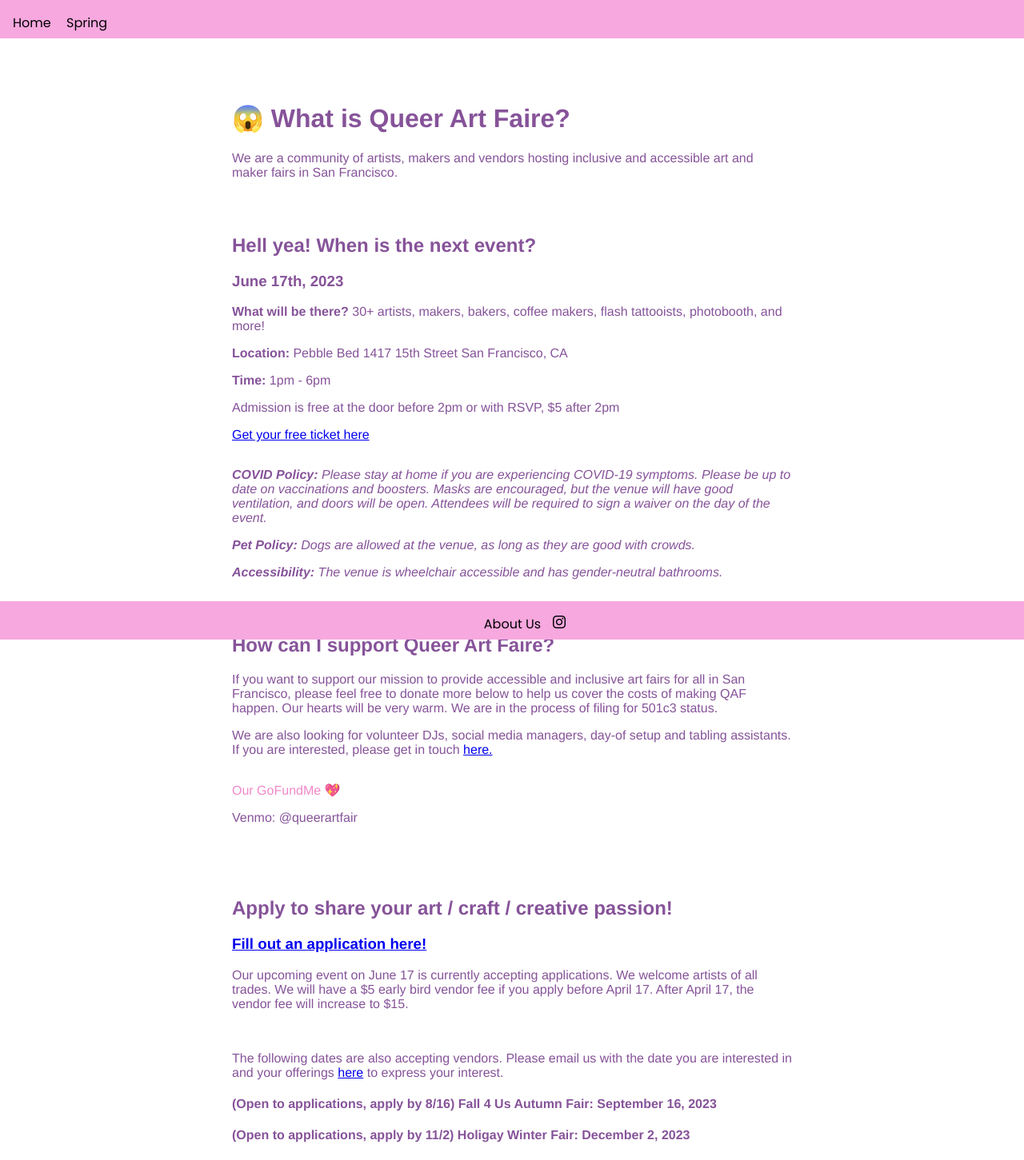
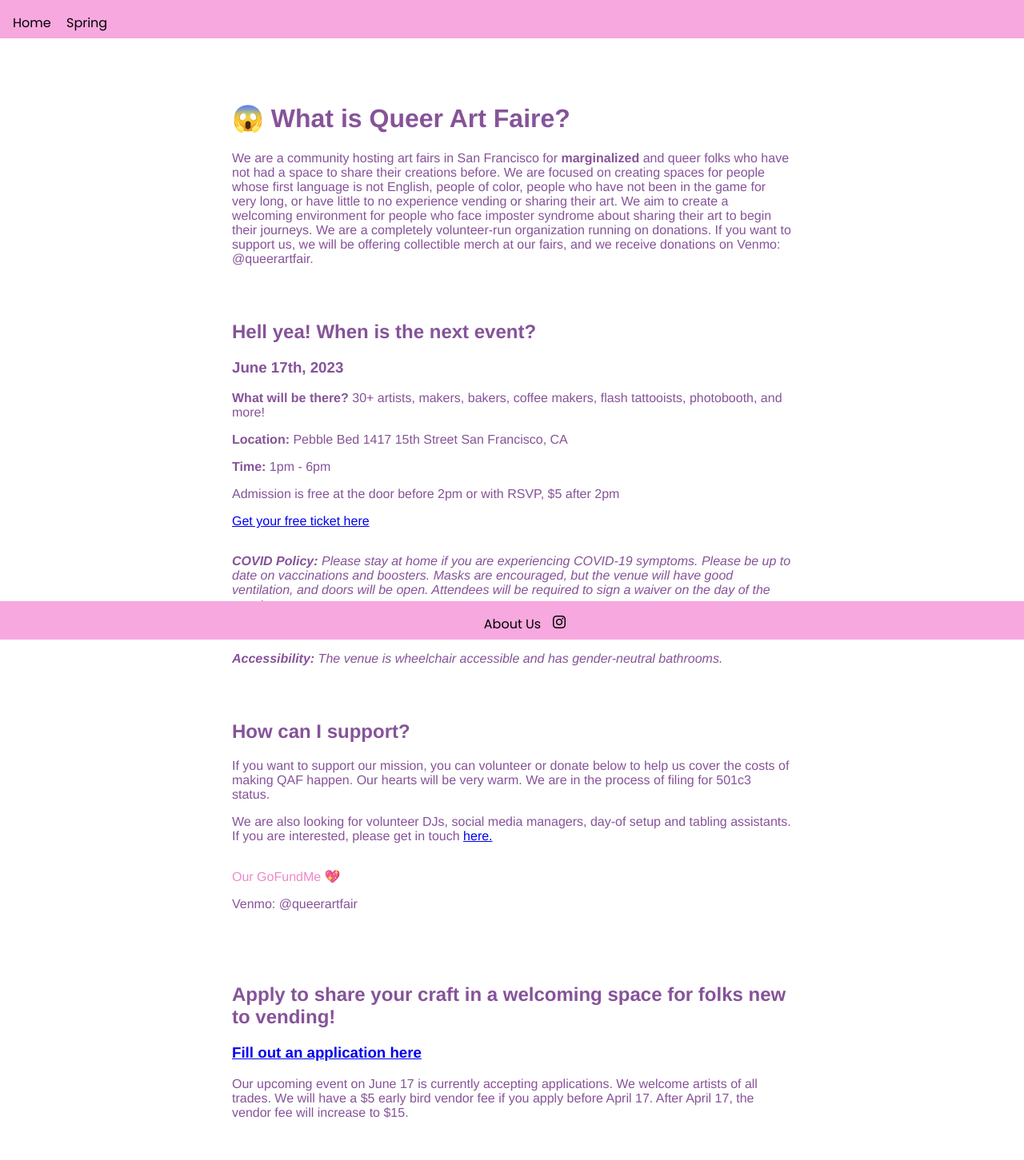
Before and after one commit to michellewong793/queer-art-fair-v2, a Next.js app: page / in a window 1280 px wide. Shown: the top 1451 px of the page at 80% size. Built offline with nearby package versions, Linux system fonts and the light colour scheme.

Commit message:
push new copy

```diff
--- a/pages/index.js
+++ b/pages/index.js
@@ -8,7 +8,10 @@ export default function Index() {
       <Layout />
       <div style={Styles.content}>
         <h1> 😱 What is Queer Art Faire? </h1>
-        <p>We are a community of artists, makers and vendors hosting inclusive and accessible art and maker fairs in San Francisco.
+        <p>We are a community hosting art fairs in San Francisco for <strong>marginalized</strong> and queer folks who have not had a space to share their creations before.
+          We are focused on creating spaces for people whose first language is not English, people of color, people who have not been in the game for very long, or have little to no experience vending or sharing their art.
+          We aim to create a welcoming environment for people who face imposter syndrome about sharing their art to begin their journeys.
+          We are a completely volunteer-run organization running on donations. If you want to support us, we will be offering collectible merch at our fairs, and we receive donations on Venmo: @queerartfair.
           </p>
 
 
@@ -27,8 +30,8 @@ export default function Index() {
 
 
       <Spacer height={2}/>
-      <h2>How can I support Queer Art Faire?</h2>
-        <p>If you want to support our mission to provide accessible and inclusive art fairs for all in San Francisco, please feel free to donate more below to help us cover the costs of making QAF happen. Our hearts will be very warm. We are in the process of filing for 501c3 status.</p>
+      <h2>How can I support?</h2>
+        <p>If you want to support our mission, you can volunteer or donate below to help us cover the costs of making QAF happen. Our hearts will be very warm. We are in the process of filing for 501c3 status.</p>
         <p>We are also looking for volunteer DJs, social media managers, day-of setup and tabling assistants. If you are interested, please get in touch <a href="mailto:michellurito@gmail.com">here.</a></p>
        <Spacer height={1}/>
          <a style={Styles.link} href="https://www.gofundme.com/f/queer-art-faire?utm_source=facebook&utm_medium=social&utm_campaign=p_cf%20share-flow-1&fbclid=IwAR2AgoudjzRzqhv20nRF1eQuLQjybLwB8aQxPMbORKvZZnJOCf2pTpFBTNQ"
@@ -38,8 +41,8 @@ export default function Index() {
         <br/>
 
       <br/>
-      <h2>Apply to share your art / craft / creative passion!</h2>
-        <h3> <a href="https://forms.gle/Ada3uBFQoxUJk1ka7">Fill out an application here!</a> </h3>
+      <h2>Apply to share your craft in a welcoming space for folks new to vending!</h2>
+        <h3> <a href="https://forms.gle/Ada3uBFQoxUJk1ka7">Fill out an application here</a> </h3>
         <p>Our upcoming event on June 17 is currently accepting applications. We welcome artists of all trades. We will have a $5 early bird vendor fee if you apply before April 17. After April 17, the vendor fee will increase to $15.</p>
 
 
```
